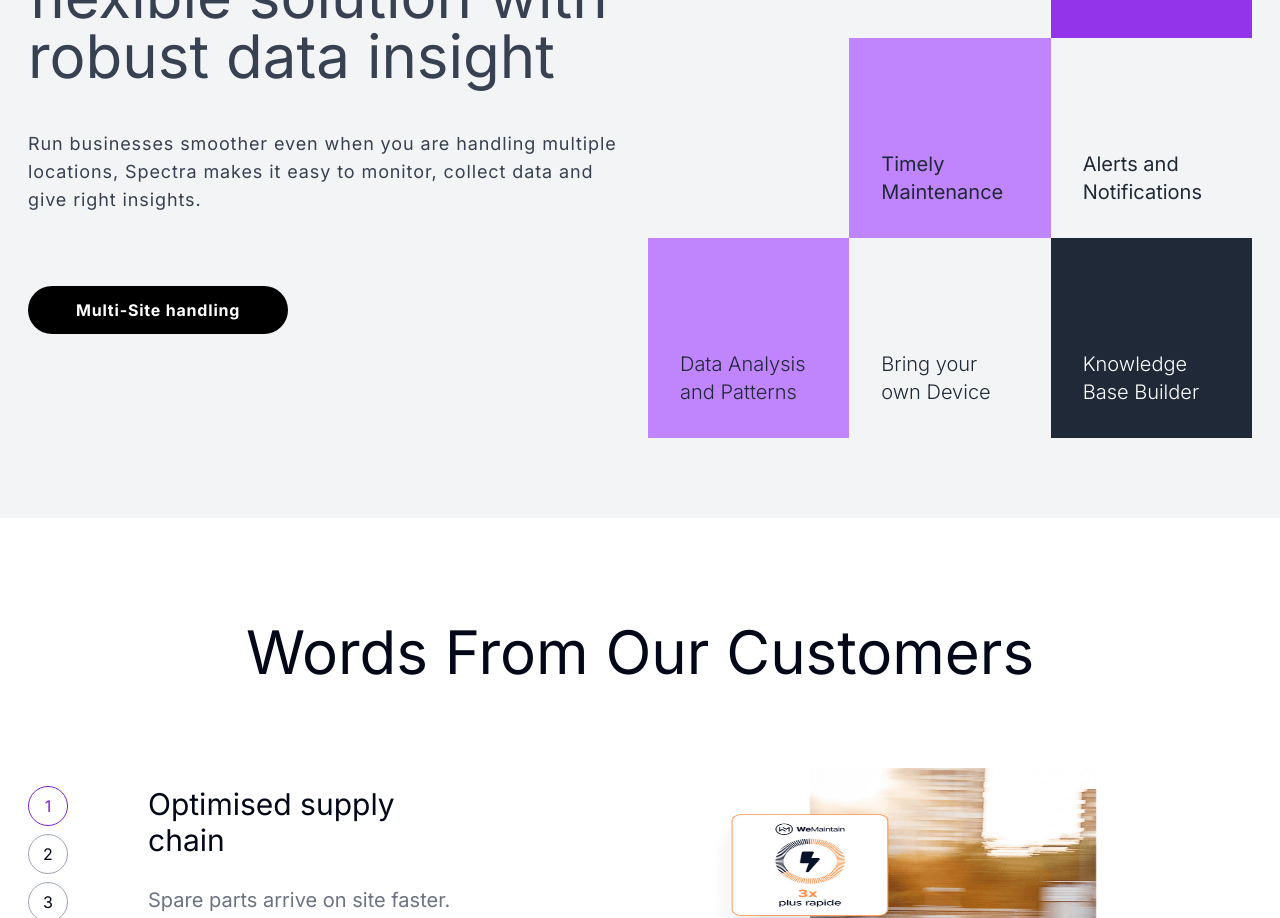
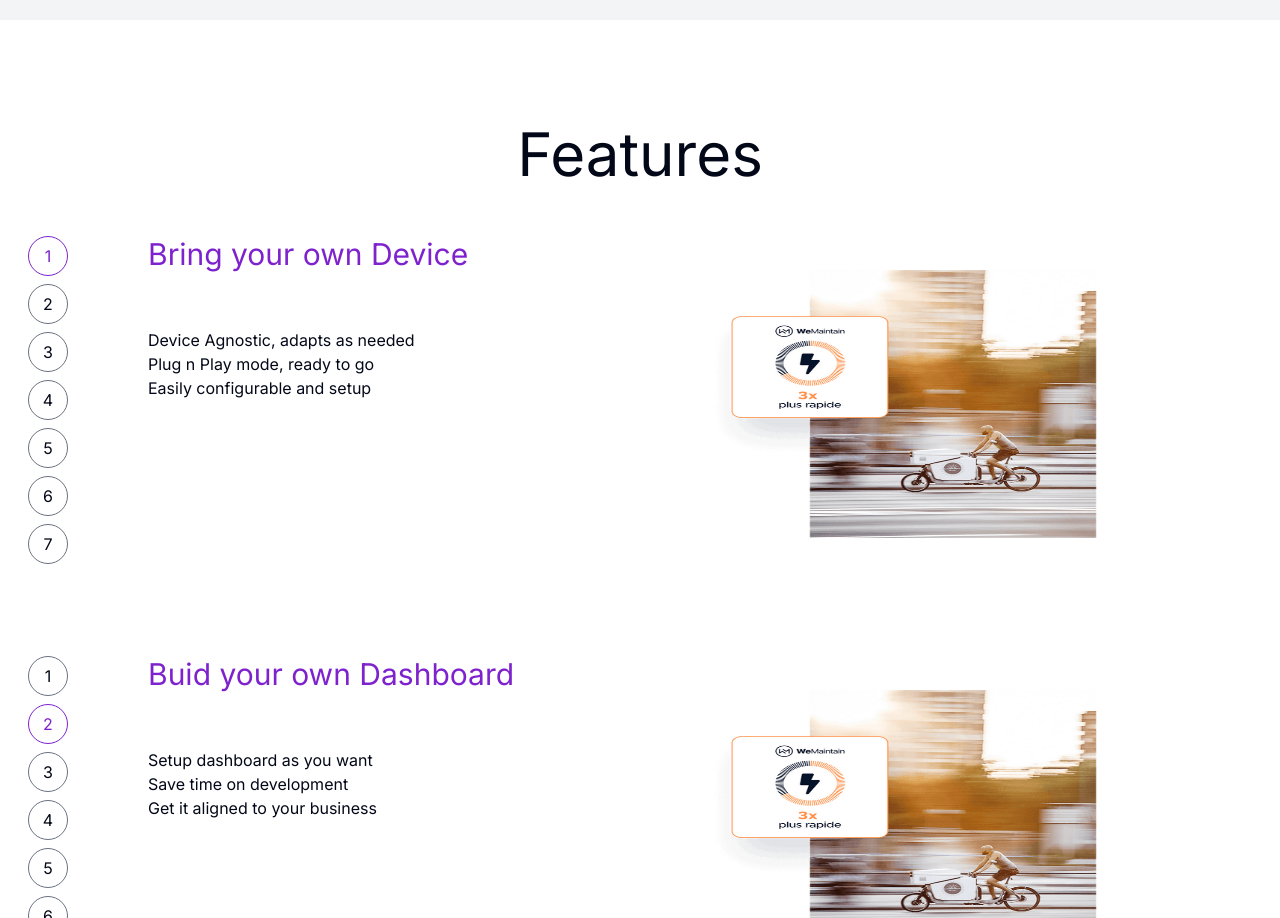
Before and after one commit to swapnesh839/astra-home, a Next.js app: page / in a window 1280 px wide. Shown: the part 3460-4378 px from the top of the page. Built offline with nearby package versions, Linux system fonts and the light colour scheme.

Commit message:
updateed

```diff
--- a/app/view.tsx
+++ b/app/view.tsx
@@ -16,7 +16,7 @@ const ViewPage = () => {
             <Banner />
             <HealthyMachines />
             <TrustedCustomer />
-            <Testimonial/>
+            {/* <Testimonial/> */}
             <Businesses />
             <GivingYouTime />
             <WordsFromOurCustomers />
--- a/components/landing/trusted-customer.tsx
+++ b/components/landing/trusted-customer.tsx
@@ -134,7 +134,7 @@ const PrevArrow = (props: any) => {
   const { className, style, onClick } = props;
   return (
     <div
-      className="hover:bg-amber-500 bg-amber-400 "
+      className="hover:bg-purple-500 bg-purple-400 "
       style={{ display: "block", zIndex: 1, left: "20px", transform: "translateY(-50%)", top: "50%", cursor: "pointer", position: "absolute", borderRadius: "50%", padding: "5px" }}
       onClick={onClick}
     >
@@ -147,7 +147,7 @@ const NextArrow = (props: any) => {
   const { className, style, onClick } = props;
   return (
     <div
-      className="hover:bg-amber-500 bg-amber-400 "
+      className="hover:bg-purple-500 bg-purple-400 "
       style={{ display: "block", zIndex: 1, right: "20px", transform: "translateY(-50%)", top: "50%", cursor: "pointer", position: "absolute", borderRadius: "50%", padding: "5px" }}
       onClick={onClick}
     >
--- a/components/landing/words-from-0ur-customers.tsx
+++ b/components/landing/words-from-0ur-customers.tsx
@@ -10,17 +10,19 @@ const Slider = [
     id: 0,
     btn: <div className="mr-20">
       <div className="border rounded-full border-purple-700 p-2 w-[40px] h-[40px] flex justify-center items-center text-purple-700 mb-2"><a href="#Customers1"> 1</a> </div>
-      <div className="border rounded-full border-gray-400 p-2 w-[40px] h-[40px] flex justify-center items-center mb-2"><a href=""> 2</a> </div>
-      <div className="border rounded-full border-gray-400 p-2 w-[40px] h-[40px] flex justify-center items-center mb-2"><a href=""> 3</a> </div>
-      <div className="border rounded-full border-gray-400 p-2 w-[40px] h-[40px] flex justify-center items-center mb-2"><a href=""> 4</a> </div>
-      <div className="border rounded-full border-gray-400 p-2 w-[40px] h-[40px] flex justify-center items-center"><a href=""> 5</a> </div>
+      <div className="border rounded-full border-gray-500 p-2 w-[40px] h-[40px] flex justify-center items-center mb-2"><a href=""> 2</a> </div>
+      <div className="border rounded-full border-gray-500 p-2 w-[40px] h-[40px] flex justify-center items-center mb-2"><a href=""> 3</a> </div>
+      <div className="border rounded-full border-gray-500 p-2 w-[40px] h-[40px] flex justify-center items-center mb-2"><a href=""> 4</a> </div>
+      <div className="border rounded-full border-gray-500 p-2 w-[40px] h-[40px] flex justify-center items-center mb-2"><a href=""> 5</a> </div>
+      <div className="border rounded-full border-gray-500 p-2 w-[40px] h-[40px] flex justify-center items-center mb-2"><a href=""> 6</a> </div>
+      <div className="border rounded-full border-gray-500 p-2 w-[40px] h-[40px] flex justify-center items-center mb-2"><a href=""> 7</a> </div>
     </div>,
-    lable: <span>Optimised supply <br /> chain</span>,
-    sublable: "Spare parts arrive on site faster.",
+    lable: <span>Bring your own Device</span>,
+    // sublable: "Spare parts arrive on site faster.",
     ulLi: <ul>
-      <li>Spare parts ordered 3x faster.</li>
-      <li>Without a middleman, stored locally.</li>
-      <li>Reliable, faster supplier network.</li>
+      <li>Device Agnostic, adapts as needed</li>
+      <li>Plug n Play mode, ready to go</li>
+      <li>Easily configurable and setup</li>
     </ul>
   },
   {
@@ -28,16 +30,18 @@ const Slider = [
     btn: <div className="mr-20">
       <div className="border rounded-full border-gray-500 p-2 w-[40px] h-[40px] flex justify-center items-center mb-2"> <a href="#Customers1">1 </a></div>
       <div className="border rounded-full border-purple-700 p-2 w-[40px] h-[40px] flex justify-center items-center text-purple-700 mb-2"> <a href="">2 </a></div>
-      <div className="border rounded-full border-gray-400 p-2 w-[40px] h-[40px] flex justify-center items-center mb-2"> <a href="">3 </a></div>
-      <div className="border rounded-full border-gray-400 p-2 w-[40px] h-[40px] flex justify-center items-center mb-2"> <a href="">4 </a></div>
-      <div className="border rounded-full border-gray-400 p-2 w-[40px] h-[40px] flex justify-center items-center"> <a href="">5 </a></div>
+      <div className="border rounded-full border-gray-500 p-2 w-[40px] h-[40px] flex justify-center items-center mb-2"> <a href="">3 </a></div>
+      <div className="border rounded-full border-gray-500 p-2 w-[40px] h-[40px] flex justify-center items-center mb-2"> <a href="">4 </a></div>
+      <div className="border rounded-full border-gray-500 p-2 w-[40px] h-[40px] flex justify-center items-center mb-2"> <a href="">5 </a></div>
+      <div className="border rounded-full border-gray-500 p-2 w-[40px] h-[40px] flex justify-center items-center mb-2"> <a href="">6 </a></div>
+      <div className="border rounded-full border-gray-500 p-2 w-[40px] h-[40px] flex justify-center items-center mb-2"><a href=""> 7</a> </div>
     </div>,
-    lable: <span>Optimised supply <br /> chain</span>,
-    sublable: "Spare parts arrive on site faster.",
+    lable: <span>Buid your own Dashboard</span>,
+    // sublable: "Spare parts arrive on site faster.",
     ulLi: <ul>
-      <li>Spare parts ordered 3x faster.</li>
-      <li>Without a middleman, stored locally.</li>
-      <li>Reliable, faster supplier network.</li>
+      <li>Setup dashboard as you want</li>
+      <li> Save time on development</li>
+      <li>Get it aligned to your business</li>
     </ul>
   },
   {
@@ -46,15 +50,93 @@ const Slider = [
       <div className="border rounded-full border-gray-500 p-2 w-[40px] h-[40px] flex justify-center items-center mb-2"> <a href="#Customers1">1 </a></div>
       <div className="border rounded-full border-gray-500 p-2 w-[40px] h-[40px] flex justify-center items-center mb-2"><a href=""> 2</a> </div>
       <div className="border rounded-full border-purple-700 p-2 w-[40px] h-[40px] flex justify-center items-center text-purple-700 mb-2"><a href=""> 3</a> </div>
-      <div className="border rounded-full border-gray-400 p-2 w-[40px] h-[40px] flex justify-center items-center mb-2"><a href=""> 4</a> </div>
-      <div className="border rounded-full border-gray-400 p-2 w-[40px] h-[40px] flex justify-center items-center"><a href=""> 5</a> </div>
+      <div className="border rounded-full border-gray-500 p-2 w-[40px] h-[40px] flex justify-center items-center mb-2"><a href=""> 4</a> </div>
+      <div className="border rounded-full border-gray-500 p-2 w-[40px] h-[40px] flex justify-center items-center mb-2"><a href=""> 5</a> </div>
+      <div className="border rounded-full border-gray-500 p-2 w-[40px] h-[40px] flex justify-center items-center mb-2"><a href=""> 6</a> </div>
+      <div className="border rounded-full border-gray-500 p-2 w-[40px] h-[40px] flex justify-center items-center mb-2"><a href=""> 7</a> </div>
     </div>,
-    lable: <span>Optimised supply <br /> chain</span>,
+    lable: <span>Maintenance</span>,
     sublable: "Spare parts arrive on site faster.",
     ulLi: <ul>
-      <li>Spare parts ordered 3x faster.</li>
-      <li>Without a middleman, stored locally.</li>
-      <li>Reliable, faster supplier network.</li>
+      <li>CRM support for service flow</li>
+      <li>Check Machine status on the go</li>
+      <li>Tailored insights for engineers</li>
+    </ul>
+  },
+  {
+    id: 3,
+    btn: <div className="mr-20">
+      <div className="border rounded-full border-gray-500 p-2 w-[40px] h-[40px] flex justify-center items-center mb-2"> <a href="#Customers1">1 </a></div>
+      <div className="border rounded-full border-gray-500 p-2 w-[40px] h-[40px] flex justify-center items-center mb-2"><a href=""> 2</a> </div>
+      <div className="border rounded-full border-gray-500 p-2 w-[40px] h-[40px] flex justify-center items-center mb-2"><a href=""> 3</a> </div>
+      <div className="border rounded-full border-purple-700 p-2 w-[40px] h-[40px] flex justify-center items-center text-purple-700 mb-2"><a href=""> 4</a> </div>
+      <div className="border rounded-full border-gray-500 p-2 w-[40px] h-[40px] flex justify-center items-center mb-2"><a href=""> 5</a> </div>
+      <div className="border rounded-full border-gray-500 p-2 w-[40px] h-[40px] flex justify-center items-center mb-2"><a href=""> 6</a> </div>
+      <div className="border rounded-full border-gray-500 p-2 w-[40px] h-[40px] flex justify-center items-center mb-2"><a href=""> 7</a> </div>
+    </div>,
+    lable: <span>Alerts and Notifications</span>,
+    // sublable: "Spare parts arrive on site faster.",
+    ulLi: <ul>
+      <li>Real time alert setup made easy</li>
+      <li>Team member assignment made easy</li>
+      <li>Take care of issue/anamoly early</li>
+    </ul>
+  },
+  {
+    id: 4,
+    btn: <div className="mr-20">
+      <div className="border rounded-full border-gray-500 p-2 w-[40px] h-[40px] flex justify-center items-center mb-2"> <a href="#Customers1">1 </a></div>
+      <div className="border rounded-full border-gray-500 p-2 w-[40px] h-[40px] flex justify-center items-center mb-2"><a href=""> 2</a> </div>
+      <div className="border rounded-full border-gray-500 p-2 w-[40px] h-[40px] flex justify-center items-center mb-2"><a href=""> 3</a> </div>
+      <div className="border rounded-full border-gray-500 p-2 w-[40px] h-[40px] flex justify-center items-center mb-2"><a href=""> 4</a> </div>
+      <div className="border rounded-full border-purple-700 p-2 w-[40px] h-[40px] flex justify-center items-center text-purple-700 mb-2"><a href=""> 5</a> </div>
+      <div className="border rounded-full border-gray-500 p-2 w-[40px] h-[40px] flex justify-center items-center mb-2"><a href=""> 6</a> </div>
+      <div className="border rounded-full border-gray-500 p-2 w-[40px] h-[40px] flex justify-center items-center mb-2"><a href=""> 7</a> </div>
+    </div>,
+    lable: <span>Data Analysis and Patterns</span>,
+    // sublable: "Spare parts arrive on site faster.",
+    ulLi: <ul>
+      <li>Find details needed to function well</li>
+      <li>Give team members info that works</li>
+      <li>Automate once, save time</li>
+    </ul>
+  },
+  {
+    id: 4,
+    btn: <div className="mr-20">
+      <div className="border rounded-full border-gray-500 p-2 w-[40px] h-[40px] flex justify-center items-center mb-2"> <a href="#Customers1">1 </a></div>
+      <div className="border rounded-full border-gray-500 p-2 w-[40px] h-[40px] flex justify-center items-center mb-2"><a href=""> 2</a> </div>
+      <div className="border rounded-full border-gray-500 p-2 w-[40px] h-[40px] flex justify-center items-center mb-2"><a href=""> 3</a> </div>
+      <div className="border rounded-full border-gray-500 p-2 w-[40px] h-[40px] flex justify-center items-center mb-2"><a href=""> 4</a> </div>
+      <div className="border rounded-full border-gray-500 p-2 w-[40px] h-[40px] flex justify-center items-center mb-2"><a href=""> 5</a> </div>
+      <div className="border rounded-full border-purple-700 text-purple-700 p-2 w-[40px] h-[40px] flex justify-center items-center mb-2"><a href=""> 6</a> </div>
+      <div className="border rounded-full border-gray-500 p-2 w-[40px] h-[40px] flex justify-center items-center mb-2"><a href=""> 7</a> </div>
+    </div>,
+    lable: <span>Knowledge Base Builder</span>,
+    // sublable: "Spare parts arrive on site faster.",
+    ulLi: <ul>
+      <li>Automatic information builder</li>
+      <li>Resolution based approach</li>
+      <li>Service engineer onboarding made easy</li>
+    </ul>
+  },
+  {
+    id: 4,
+    btn: <div className="mr-20">
+      <div className="border rounded-full border-gray-500 p-2 w-[40px] h-[40px] flex justify-center items-center mb-2"> <a href="#Customers1">1 </a></div>
+      <div className="border rounded-full border-gray-500 p-2 w-[40px] h-[40px] flex justify-center items-center mb-2"><a href=""> 2</a> </div>
+      <div className="border rounded-full border-gray-500 p-2 w-[40px] h-[40px] flex justify-center items-center mb-2"><a href=""> 3</a> </div>
+      <div className="border rounded-full border-gray-500 p-2 w-[40px] h-[40px] flex justify-center items-center mb-2"><a href=""> 4</a> </div>
+      <div className="border rounded-full border-gray-500 p-2 w-[40px] h-[40px] flex justify-center items-center mb-2"><a href=""> 5</a> </div>
+      <div className="border rounded-full border-gray-500 p-2 w-[40px] h-[40px] flex justify-center items-center mb-2"><a href=""> 6</a> </div>
+      <div className="border rounded-full border-purple-700 text-purple-700 p-2 w-[40px] h-[40px] flex justify-center items-center mb-2"><a href=""> 7</a> </div>
+    </div>,
+    lable: <span>Workflows and Insightsr</span>,
+    // sublable: "Spare parts arrive on site faster.",
+    ulLi: <ul>
+      <li>Workflow Automation </li>
+      <li>Robust Recipes</li>
+      <li>Automatic Itinerary Generation</li>
     </ul>
   },
 
@@ -112,13 +194,13 @@ const Slider = [
 //   );
 // };
 
-const WordsFromOurCustomers:React.FC = () => {
+const WordsFromOurCustomers: React.FC = () => {
 
   return (
     <section className="py-14" id="Features">
       <div className="container mx-auto px-7 mt-12 h-full">
         <h2 className="w-full lg:text-6xl text-5xl font-normal !leading-[60px] text-center">
-          Words From Our Customers
+          Features
         </h2>
         <div className="relative w-full z-10">
           {Slider.map((items) => (
@@ -127,7 +209,7 @@ const WordsFromOurCustomers:React.FC = () => {
                 <div className="flex">
                   {items.btn}
                   <div>
-                    <h3 className="text-3xl">
+                    <h3 className="text-3xl text-purple-700">
                       {items.lable}
                     </h3>
                     <p className="text-gray-500 text-xl py-7">
```
Lines whose indentation alone changed are shown as unchanged.
